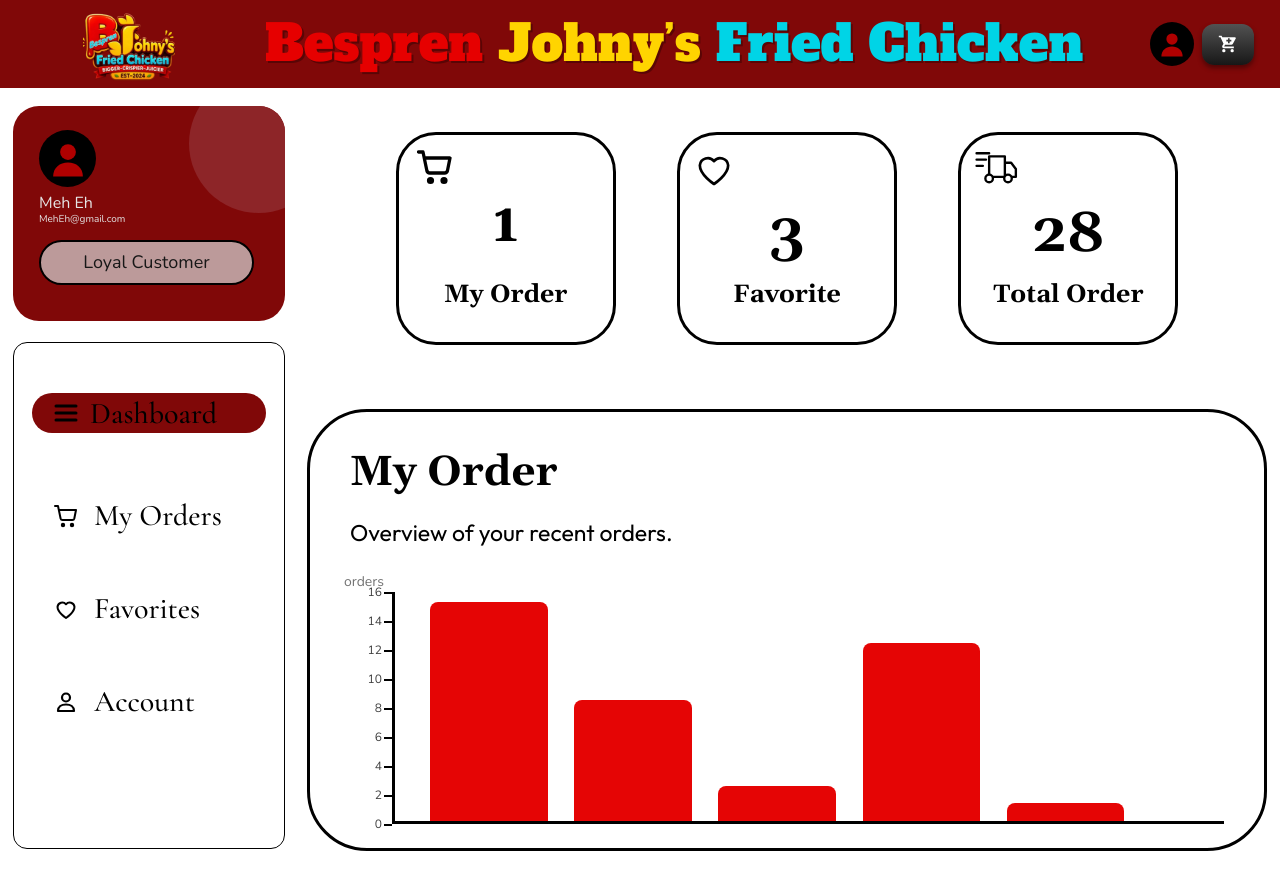
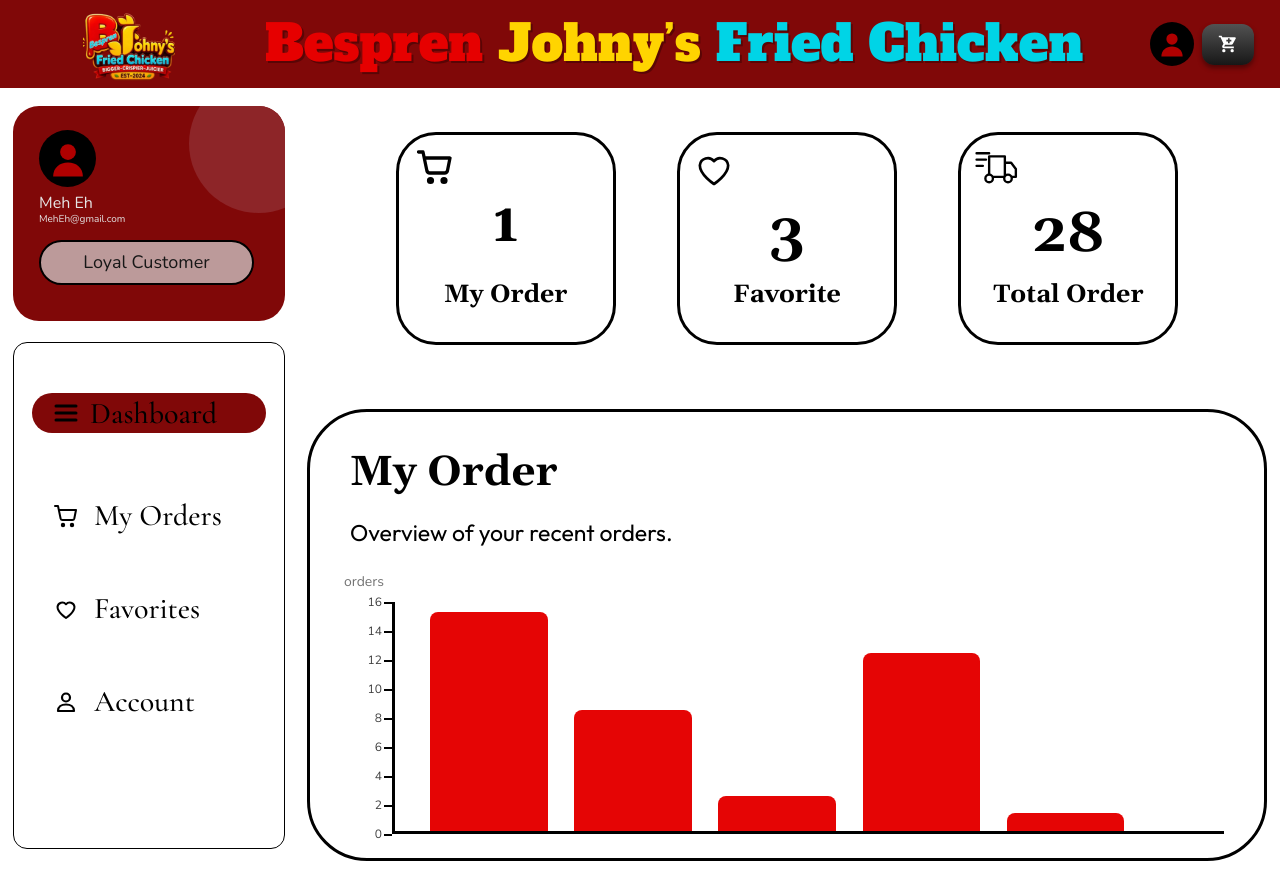
Before and after one commit to khianvictorycalderon/BJFC-Order-Management-System, a Django app: page /dashboard/ in a window 1280 px wide. Before the commit the page ends 851 px from the top, so only its background shows below. Run offline with Django 5.2, Linux system fonts and the light colour scheme.

Commit message:
Add spacing between orders label and y-axis in dashboard chart

```diff
--- a/pages/templates/private/dashboard.html
+++ b/pages/templates/private/dashboard.html
@@ -159,7 +159,7 @@
 
         <!-- Chart -->
         <div class="mt-[20px]">
-          <p class="ml-[-6px] text-[14px] text-neutral-500">orders</p>
+          <p class="ml-[-6px] mb-[10px] text-[14px] text-neutral-500">orders</p>
 
           <div class="flex">
             <!-- Y axis labels -->
```
